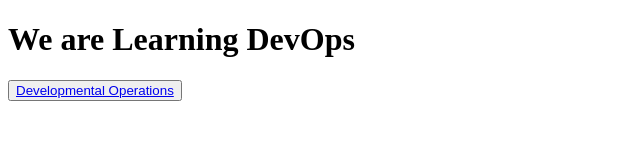
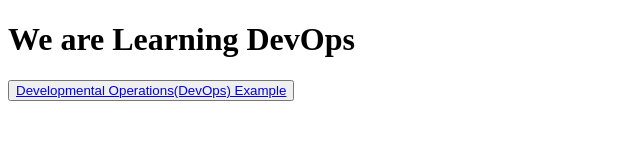
Before and after one commit to sreenjoyroy/Devops-Example, a plain HTML site: page index.html in a window 1280 px wide. Shown: the whole page, without its empty margins (0-640 px from the left). Drawn offline with Linux system fonts and the light colour scheme.

Commit message:
Changes made in another branch

```diff
--- a/index.html
+++ b/index.html
@@ -9,7 +9,7 @@
     <h1>We are Learning DevOps</h1>
     <button link="https://github.com/sreenjoyroy/Devops-Example">
       <a href="https://github.com/sreenjoyroy/Devops-Example" target="_blank">
-        Developmental Operations
+        Developmental Operations(DevOps) Example
       </a>
     </button>
   </body>
```
